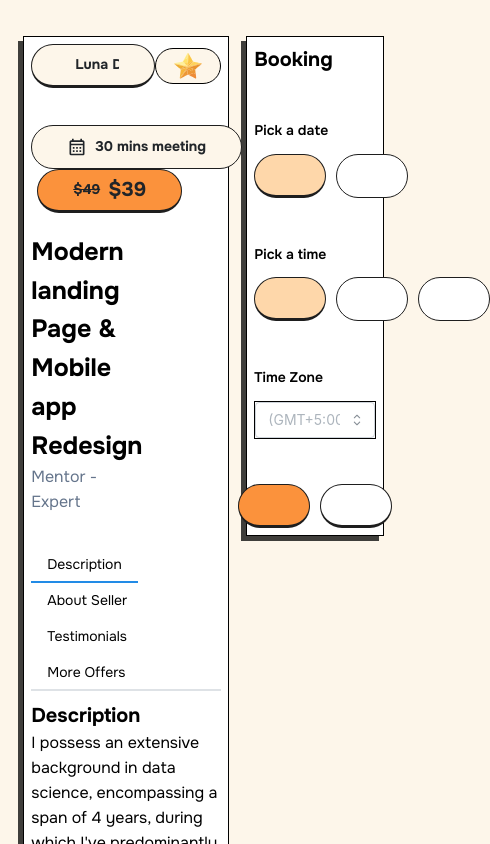
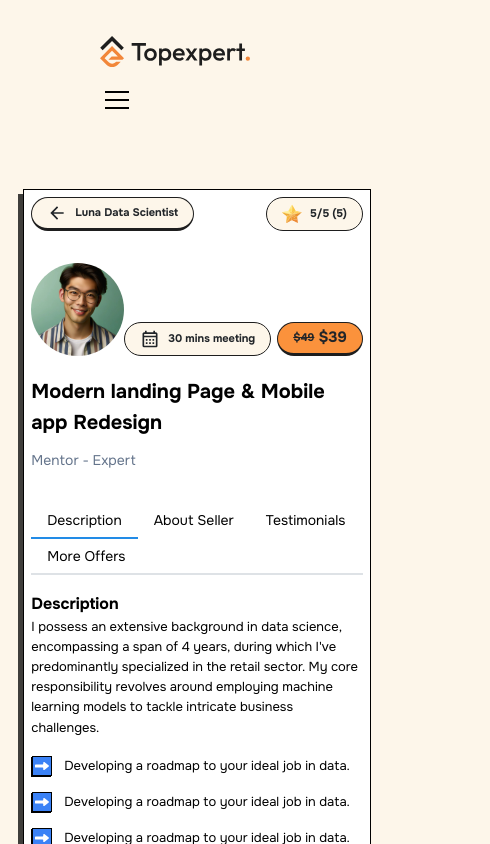
Before and after one commit to ShaYri12/TopExpert, a Next.js app: page /desktopfive in a window 390 px wide. Shown: the top 844 px of the page, 490 px wide, since content can reach past the window. Built offline with nearby package versions, Linux system fonts and the light colour scheme.

Commit message:
Desktop 5 responsive

```diff
--- a/app/components/HeaderMegaMenu.module.css
+++ b/app/components/HeaderMegaMenu.module.css
@@ -31,6 +31,17 @@
   font-size: 14px !important;
   line-height: 17.85px !important;
 }
+@media (max-width: 660px) {
+  .button {
+    border: 1px solid #1e1e1e !important;
+    border-bottom: 3px solid #1e1e1e !important;
+    padding: 0 15px !important;
+    height: 34px !important;
+    font-weight: 700 !important;
+    font-size: 11px !important;
+    line-height: 14.85px !important;
+  }
+}
 
 .simpleButton {
   border: 1px solid #1e1e1e !important;
@@ -40,6 +51,16 @@
   font-size: 14px !important;
   line-height: 17.85px !important;
 }
+@media (max-width: 660px) {
+  .simpleButton {
+    border: 1px solid #1e1e1e !important;
+    padding: 0 15px !important;
+    height: 34px !important;
+    font-weight: 700 !important;
+    font-size: 11px !important;
+    line-height: 14.85px !important;
+  }
+}
 
 .card {
   box-shadow: -5px 5px 0px rgba(0, 0, 0, 0.75);
@@ -48,3 +69,17 @@
 .cardSM {
   box-shadow: -3px 3px 0px rgba(0, 0, 0, 0.75);
 }
+
+.fullButton {
+  border: 1px solid #1e1e1e !important;
+  border-bottom: 3px solid #1e1e1e !important;
+  padding: 0 35px !important;
+  height: 44px !important;
+  display: flex;
+  align-items: center;
+  justify-content: center;
+  width: 100%;
+  font-weight: 700 !important;
+  font-size: 14px !important;
+  line-height: 17.85px !important;
+}
--- a/app/desktopfive/page.tsx
+++ b/app/desktopfive/page.tsx
@@ -1,5 +1,5 @@
 "use client";
-import React from "react";
+import React, { useState } from "react";
 import classes from "@/app/components/HeaderMegaMenu.module.css";
 import {
   Group,
@@ -11,11 +11,16 @@ import {
   Image,
   Text,
   Select,
+  Modal,
 } from "@mantine/core";
 import { MdArrowBack, MdOutlineCalendarMonth } from "react-icons/md";
 import { Tabs } from "@mantine/core";
 import { FaArrowLeft, FaArrowRight } from "react-icons/fa";
 import { FiArrowUpRight } from "react-icons/fi";
+import Slider from "react-slick";
+import "slick-carousel/slick/slick.css";
+import "slick-carousel/slick/slick-theme.css";
+import { RxCross2 } from "react-icons/rx";
 
 const testimonials = [
   {
@@ -45,10 +50,30 @@ const testimonials = [
 ];
 
 const Page = () => {
+  const [open, setOpen] = useState(false);
+
+  const settings = {
+    dots: true,
+    infinite: true,
+    speed: 500,
+    slidesToShow: 3,
+    slidesToScroll: 1,
+  };
   return (
-    <div className="px-[6%] flex gap-[5%] py-9">
+    <>
       <div
-        className={`bg-white h-full border w-[60%] border-black p-[2%] ${classes.card}`}
+        className={`${
+          open === true ? "opacity-100" : "opacity-0"
+        } fixed inset-0 bg-black/30 duration-700 transition-opacity z-40`}
+      ></div>
+
+      <div
+        className={`px-[6%] flex gap-[5%] py-9 ${
+          open === true ? "relative z-20" : ""
+        }`}
+      >
+        <div
+          className={`bg-white h-full border md:w-[60%] border-black p-[2%] ${classes.card}`}
         >
           <div className="flex justify-between items-center">
             <Button
@@ -63,12 +88,12 @@ const Page = () => {
               variant="default"
               radius={"35px"}
               bg="#FDF6EA"
-            style={{
-              border: "1px solid black",
-            }}
-            className="border-2 border-black"
+              className={`border-2 border-black ${classes.simpleButton}`}
             >
-            <img src="/assets/star.svg" className="mr-2" />
+              <img
+                src="/assets/star.svg"
+                className="mr-2 h-5 w-5 md:h-auto md:w-auto"
+              />
               5/5 (5)
             </Button>
           </div>
@@ -82,15 +107,19 @@ const Page = () => {
                   className="w-full h-full object-cover"
                 />
               </div>
-            <div className="space-x-[6px]">
+              <div className="flex gap-[6px]">
                 <Button
                   variant="default"
                   radius={"35px"}
                   bg="#FDF6EA"
                   color="#FFF"
-                className={classes.simpleButton}
+                  className={`${classes.simpleButton} `}
+                  onClick={() => setOpen(true)}
                 >
-                <MdOutlineCalendarMonth className="mr-2" size={20} />
+                  <MdOutlineCalendarMonth
+                    className="mr-2 h-5 w-5 md:w-auto md:h-auto"
+                    size={20}
+                  />
                   30 mins meeting
                 </Button>
                 <Button
@@ -98,16 +127,17 @@ const Page = () => {
                   bg="#FB923C"
                   radius={"35px"}
                   className={classes.button}
+                  onClick={() => setOpen(true)}
                 >
-                <span className="line-through mr-2">$49</span>
-                <span className="text-[20px]">$39</span>
+                  <span className="line-through mr-1 md:mr-2">$49</span>
+                  <span className="text-[15px] md:text-[20px]">$39</span>
                 </Button>
               </div>
             </div>
 
-          <div className="text-[25px] font-[700] w-[60%]">
+            <div className="text-[20px] md:text-[25px] font-[700] w-[90%] md:w-[60%]">
               <h1>Modern landing Page & Mobile app Redesign</h1>
-            <p className="text-[16px] text-slate-500 font-[400]">
+              <p className="text-[14px] md:text-[16px] text-slate-500 my-3 font-[400]">
                 Mentor - Expert
               </p>
             </div>
@@ -123,36 +153,48 @@ const Page = () => {
 
             <Tabs.Panel value="gallery">
               <div className="py-[5%] border-b border-zinc/200">
-              <h1 className="text-[20px] font-[700]">Description</h1>
+                <h1 className="text-[16px] md:text-[20px] font-[700]">
+                  Description
+                </h1>
 
-              <p className="text-[16px] pb-[18px]">
-                I possess an extensive background in data science, encompassing
-                a span of 4 years, during which I've predominantly specialized
-                in the retail sector. My core responsibility revolves around
-                employing machine learning models to tackle intricate business
-                challenges.
+                <p className="text-[13px] md:text-[16px] pb-[18px]">
+                  I possess an extensive background in data science,
+                  encompassing a span of 4 years, during which I've
+                  predominantly specialized in the retail sector. My core
+                  responsibility revolves around employing machine learning
+                  models to tackle intricate business challenges.
                 </p>
 
                 <ul className="space-y-[15px]">
                   <li className="flex items-center gap-3 ">
                     <img src="/assets/BlueArrow.svg" alt="" />
-                  <p>Developing a roadmap to your ideal job in data.</p>
+                    <p className="text-[13px] md:text-[16px]">
+                      Developing a roadmap to your ideal job in data.
+                    </p>
                   </li>
                   <li className="flex items-center gap-3 ">
                     <img src="/assets/BlueArrow.svg" alt="" />
-                  <p>Developing a roadmap to your ideal job in data.</p>
+                    <p className="text-[13px] md:text-[16px]">
+                      Developing a roadmap to your ideal job in data.
+                    </p>
                   </li>
                   <li className="flex items-center gap-3 ">
                     <img src="/assets/BlueArrow.svg" alt="" />
-                  <p>Developing a roadmap to your ideal job in data.</p>
+                    <p className="text-[13px] md:text-[16px]">
+                      Developing a roadmap to your ideal job in data.
+                    </p>
                   </li>
                   <li className="flex items-center gap-3 ">
                     <img src="/assets/BlueArrow.svg" alt="" />
-                  <p>Developing a roadmap to your ideal job in data.</p>
+                    <p className="text-[13px] md:text-[16px]">
+                      Developing a roadmap to your ideal job in data.
+                    </p>
                   </li>
                   <li className="flex items-center gap-3 ">
                     <img src="/assets/BlueArrow.svg" alt="" />
-                  <p>Developing a roadmap to your ideal job in data.</p>
+                    <p className="text-[13px] md:text-[16px]">
+                      Developing a roadmap to your ideal job in data.
+                    </p>
                   </li>
                 </ul>
               </div>
@@ -160,15 +202,18 @@ const Page = () => {
 
             <Tabs.Panel value="about">
               <div className="py-[5%] border-b border-zinc/200">
-              <h1 className="text-[20px] font-[700]">About Seller</h1>
+                <h1 className="text-[16px] md:text-[20px] font-[700]">
+                  About Seller
+                </h1>
 
-              <p className="text-[16px] pb-[18px]">
-                My educational journey is rooted in Statistics. I earned my B.A.
-                in Statistics from UC Berkeley and pursued my Master's degree at
-                Carnegie Mellon University. Remarkably, my academic voyage began
-                at a community college, where I initially grappled with English
-                proficiency. Over time, I mastered the language and diligently
-                acquired the technical expertise required in the field.
+                <p className="text-[13px] md:text-[16px] pb-[18px]">
+                  My educational journey is rooted in Statistics. I earned my
+                  B.A. in Statistics from UC Berkeley and pursued my Master's
+                  degree at Carnegie Mellon University. Remarkably, my academic
+                  voyage began at a community college, where I initially
+                  grappled with English proficiency. Over time, I mastered the
+                  language and diligently acquired the technical expertise
+                  required in the field.
                 </p>
               </div>
             </Tabs.Panel>
@@ -176,7 +221,9 @@ const Page = () => {
             <Tabs.Panel value="testimonials">
               <div className="py-[5%] border-b border-zinc/200">
                 <div className="flex justify-between items-center pb-4">
-                <h1 className="text-[20px] font-[700]">Testimonials</h1>
+                  <h1 className="text-[16px] md:text-[20px] font-[700]">
+                    Testimonials
+                  </h1>
 
                   <div className="flex gap-6 items-center">
                     <FaArrowLeft size={25} className="cursor-pointer" />
@@ -184,6 +231,31 @@ const Page = () => {
                   </div>
                 </div>
 
+                <Slider {...settings}>
+                  <div>
+                    <Card
+                      padding="lg"
+                      component="div"
+                      className="w-[350px] mx-4 flex-shrink-0 border border-black"
+                    >
+                      <div className="flex items-center gap-2">
+                        <div className="w-[42px] h-[42px] rounded-full overflow-hidden">
+                          <img
+                            src={"/assets/Avatar.png"}
+                            alt=""
+                            className="w-full h-full object-cover"
+                          />
+                        </div>
+                        <h2 className="text-[14px] font-[700]">Asfandyar</h2>
+                      </div>
+                      <Text className="text-[13px] md:text-[16px] pb-[18px]">
+                        I really like the quick turnaround response I received.
+                        Matt seems really easy to talk to.
+                      </Text>
+                    </Card>
+                  </div>
+                </Slider>
+                <div className="slider-container">
                   <div
                     className="overflow-x-auto"
                     style={{
@@ -211,11 +283,12 @@ const Page = () => {
                               {testimonial.name}
                             </h2>
                           </div>
-                      <Text className="text-[16px] pb-[18px]">
+                          <Text className="text-[13px] md:text-[16px] pb-[18px]">
                             {testimonial.feedback}
                           </Text>
                         </Card>
                       ))}
+                    </div>
                   </div>
                 </div>
               </div>
@@ -224,7 +297,9 @@ const Page = () => {
             <Tabs.Panel value="offers" className={`bg-[#ECCC7B]`}>
               <div className="p-[5%] border-b border-zinc/200">
                 <div className="flex justify-between items-center pb-4">
-                <h1 className="text-[20px] font-[700]">More Offerings</h1>
+                  <h1 className="text-[16px] md:text-[20px] font-[700]">
+                    More Offerings
+                  </h1>
 
                   <div className="flex gap-6 items-center">
                     <FaArrowLeft size={25} className="cursor-pointer" />
@@ -248,10 +323,12 @@ const Page = () => {
                         className="w-[260px] mx-2 flex-shrink-0 border border-black"
                       >
                         <div className="">
-                        <h2 className="text-[16px] font-[700]">
+                          <h2 className="text-[13px] md:text-[16px] font-[700]">
                             Design System basics
                           </h2>
-                        <p className="text-[14px] font-[400]">By Usman Zafar</p>
+                          <p className="text-[14px] font-[400]">
+                            By Usman Zafar
+                          </p>
 
                           <div className="space-x-2 py-4">
                             <Button
@@ -286,9 +363,9 @@ const Page = () => {
         </div>
 
         <div
-        className={`bg-white max-h-[500px] flex flex-col justify-between border w-[40%] border-black p-[2%] ${classes.card}`}
+          className={`bg-white max-h-[500px] hidden md:flex flex-col justify-between border w-[40%] border-black p-[2%] ${classes.card}`}
         >
-        <h2 className="text-[20px] font-[700] ">Booking</h2>
+          <h2 className="text-[16px] md:text-[20px] font-[700] ">Booking</h2>
 
           <div className="space-y-[12px]">
             <p className="text-[14px] font-[600]">Pick a date</p>
@@ -357,12 +434,108 @@ const Page = () => {
             <Button radius={"35px"} bg={"#FB923C"} className={classes.button}>
               Confirms Details
             </Button>
-          <Button variant="default" radius={"35px"} className={classes.button}>
+            <Button
+              variant="default"
+              radius={"35px"}
+              className={classes.button}
+            >
               Subscribe for <span className="font-[800]"> $37/mo</span>
             </Button>
           </div>
         </div>
       </div>
+
+      <div
+        className={`${
+          open === true ? "bottom-0" : "bottom-[-1000px]"
+        } bg-white fixed w-full z-50 md:hidden flex flex-col duration-700 justify-between rounded-t-[30px] border border-black h-[70%] p-[7%]`}
+      >
+        <div className="flex justify-between w-full">
+          <h2 className="text-[16px] md:text-[20px] font-[700] ">Booking</h2>
+          <RxCross2
+            size={25}
+            className="cursor-pointer"
+            onClick={() => setOpen(false)}
+          />
+        </div>
+
+        <div className="space-y-[12px]">
+          <p className="text-[14px] font-[600]">Pick a date</p>
+          <div className="flex items-center gap-[10px]">
+            <Button
+              variant="default"
+              radius={"35px"}
+              bg={"#FED7AA"}
+              className={classes.button}
+            >
+              Sun, 11 Feb, 2024
+            </Button>
+            <Button
+              variant="default"
+              radius={"35px"}
+              className={classes.simpleButton}
+            >
+              Sun, 11 Feb, 2024
+            </Button>
+          </div>
+        </div>
+
+        <div className="space-y-[12px]">
+          <p className="text-[14px] font-[600]">Pick a time</p>
+          <div className="flex items-center gap-[10px]">
+            <Button
+              variant="default"
+              radius={"35px"}
+              bg={"#FED7AA"}
+              className={classes.button}
+            >
+              01:00 AM
+            </Button>
+            <Button
+              variant="default"
+              radius={"35px"}
+              className={classes.simpleButton}
+            >
+              01:30 AM
+            </Button>
+            <Button
+              variant="default"
+              radius={"35px"}
+              className={classes.simpleButton}
+            >
+              02:00 AM
+            </Button>
+          </div>
+        </div>
+
+        <div className="space-y-[12px]">
+          <p className="text-[14px] font-[600]">Time Zone</p>
+          <Select
+            className={"border border-black"}
+            placeholder="(GMT+5:00)Islamabad, Karachi, Tashkent (PKT)"
+            data={[
+              "(GMT+5:00)Islamabad, Karachi, Tashkent (PKT)",
+              "(GMT+5:00)Islamabad, Karachi, Tashkent (IST)",
+              "(GMT+5:00)Islamabad, Karachi, Tashkent (BGT)",
+              "(GMT+5:00)Islamabad, Karachi, Tashkent (KUP)",
+            ]}
+          />
+        </div>
+
+        <div className="flex flex-col items-center justify-center gap-[10px]">
+          <Button radius={"35px"} bg={"#FB923C"} className={classes.fullButton}>
+            Confirms Details
+          </Button>
+          <Button
+            variant="default"
+            radius={"35px"}
+            className={classes.fullButton}
+          >
+            Subscribe for <span className="font-[800]"> $37/mo</span>
+          </Button>
+        </div>
+      </div>
+    </>
   );
 };
 
--- a/app/layout.tsx
+++ b/app/layout.tsx
@@ -23,7 +23,7 @@ export default function RootLayout({
       </head>
       <body className="bg-[#FDF6EA]">
         <MantineProvider>
-          {/* <Header /> */}
+          <Header />
           <main className="">{children}</main>
           {/* <Footer /> */}
         </MantineProvider>
```
Lines whose indentation alone changed are shown as unchanged.
